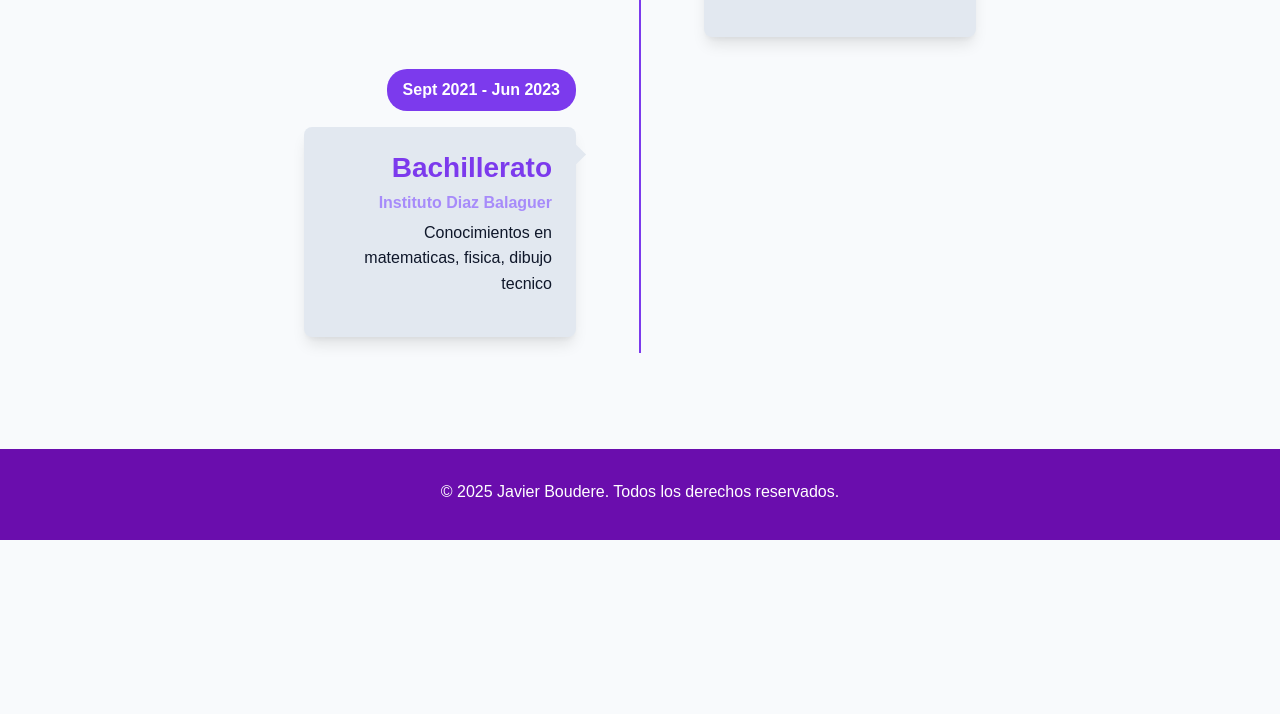
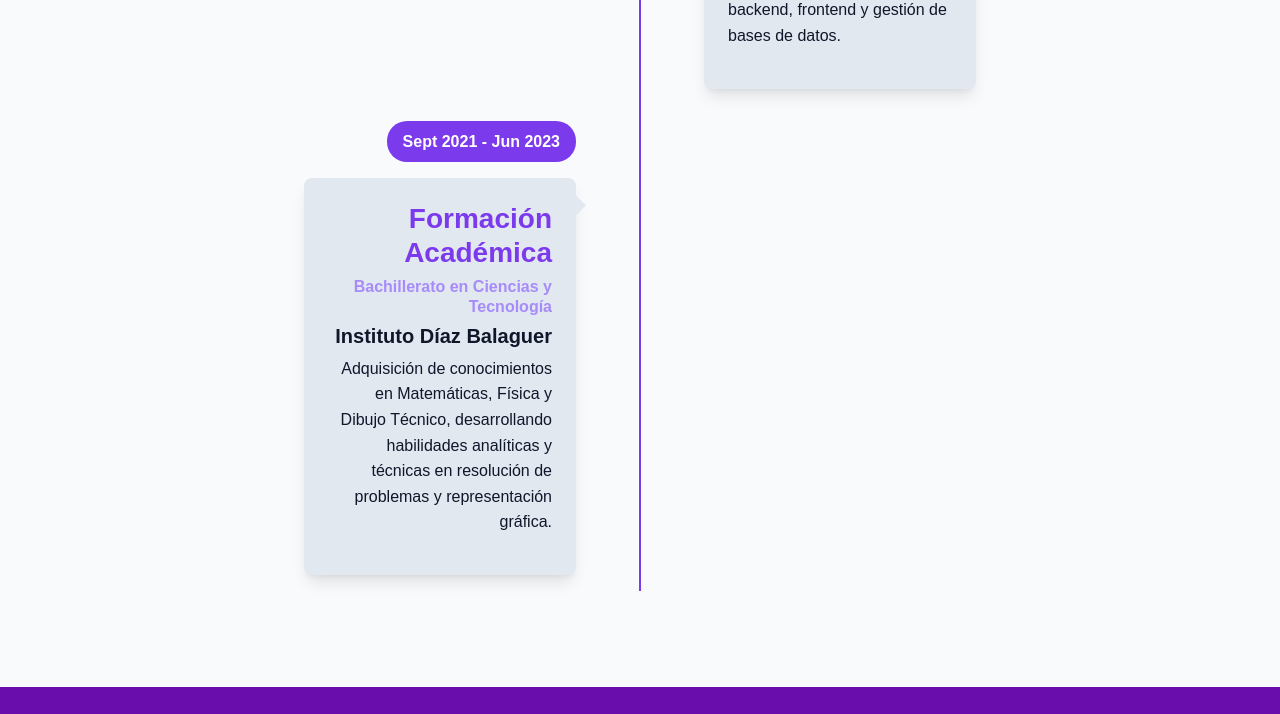
Before and after one commit to Javiboude/PortafolioGithubPage, a plain HTML site: page index.html in a window 1280 px wide. Shown: the part 5094-5808 px from the top of the page. Before the commit the page ends 5634 px from the top, so only its background shows below. Drawn offline with nearby package versions, Linux system fonts and the light colour scheme.

Commit message:
Commit: faltas de ortografia

```diff
--- a/index.html
+++ b/index.html
@@ -464,7 +464,7 @@
                         </div>
                         <div class="project-info">
                             <h3>Reservedfy</h3>
-                            <p>Aplicacion web creada para la gestion y atunatizacion de las reservas en una empresa</p>
+                            <p>Aplicación web desarrollada para optimizar la gestión y automatización de reservas en entornos empresariales, facilitando el control y la eficiencia en los procesos de reserva.</p>
                             <div class="project-tags">
                                 <span class="badge bg-primary">JHipster</span>
                                 <span class="badge bg-secondary">SpringBoot</span>
@@ -531,9 +531,10 @@
                 <div class="timeline-item" data-aos="fade-right">
                     <div class="timeline-date">Sept 2021 - Jun 2023</div>
                     <div class="timeline-content">
-                        <h3>Bachillerato</h3>
-                        <h4>Instituto Diaz Balaguer</h4>
-                        <p>Conocimientos en matematicas, fisica, dibujo tecnico</p>
+                        <h3>Formación Académica</h3>
+                        <h4>Bachillerato en Ciencias y Tecnología</h4>
+                        <h5>Instituto Díaz Balaguer</h5>
+                        <p>Adquisición de conocimientos en Matemáticas, Física y Dibujo Técnico, desarrollando habilidades analíticas y técnicas en resolución de problemas y representación gráfica.</p>
                     </div>
                 </div>
             </div>
```
